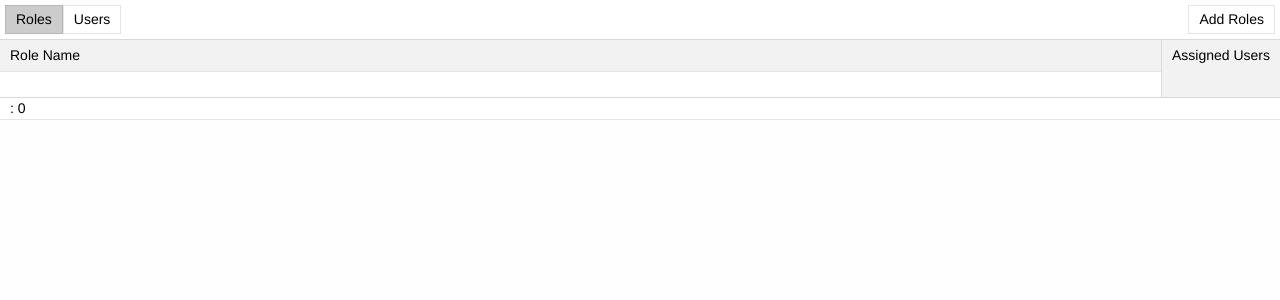
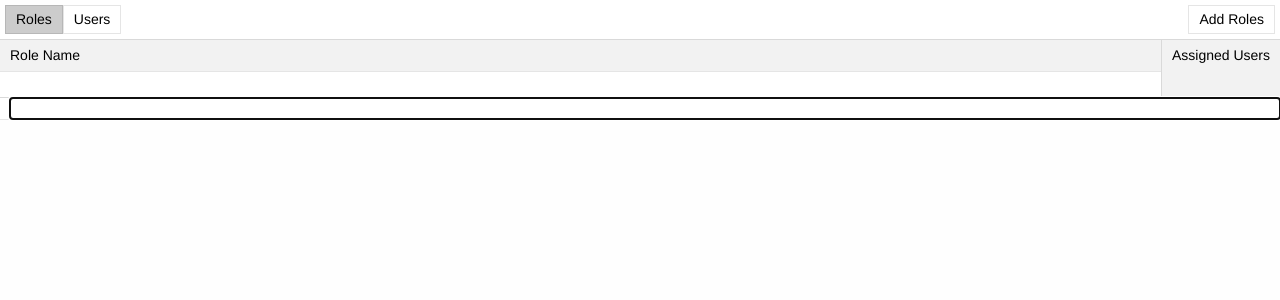
Before and after one commit to arif-rachim/microend, a React (Vite) app in the folder modules/iam/: page / in a window 1280 px wide. Both pictures are taken after a click on the element "Add Roles". Shown: the top 300 px of the page. Built offline with nearby package versions, Linux system fonts and the light colour scheme; what @microend/lib would draw is missing.

Commit message:
Introduce delete and drag and drop

```diff
--- a/modules/iam/src/App.tsx
+++ b/modules/iam/src/App.tsx
@@ -1,9 +1,10 @@
 import {getMicroEnd} from "@microend/lib";
 import {Store, StoreValueRenderer, useStore, useStoreValue} from "./useStore";
 import {AnimatePresence, motion} from "framer-motion";
-import {ReactElement, useEffect, useId, useRef, useState} from "react";
+import {ReactElement, useEffect, useId, useState} from "react";
 import {nanoid} from "nanoid";
 import {db, Role} from "./Database";
+import {AiOutlineDelete} from "react-icons/ai";
 
 const me = getMicroEnd();
 const border = '1px solid rgba(0,0,0,0.1)';
@@ -28,18 +29,6 @@ const getPath = (tree: Tree): string => {
         return getPath(tree.parent) + '/' + tree.id;
     }
     return tree.id;
-}
-
-const getLeaf = (tree: Tree, path: string) => {
-    const segments = path.split('/');
-    let leaf: Tree = tree;
-    for (const segment of segments) {
-        if (segment === '.') {
-            continue;
-        }
-        leaf = leaf.children.find(t => t.id === segment)!;
-    }
-    return leaf;
 }
 
 const constructTree = (roles: Role[]) => {
@@ -97,24 +86,42 @@ const getVal = (val: any, key: string, defaultVal: any): any => {
     }
     return val;
 }
-type RoleLevel = Role & { level: number }
+type RoleLevel = Role & { level: number, children: Tree[] }
 
 function flatTree(tree: Tree[], result: RoleLevel[], level: number) {
     tree.sort((a, b) => a.order - b.order).forEach((leaf: Tree) => {
-        result.push({name: leaf.name, id: leaf.id, parentId: getVal(leaf, 'parent.id', ''), order: leaf.order, level});
+        result.push({name: leaf.name, id: leaf.id, parentId: getVal(leaf, 'parent.id', ''), order: leaf.order, level,children:leaf.children});
         const trees = flatTree(leaf.children, [], level + 1);
         result = result.concat(trees);
     });
     return result;
 }
 
-function RenderTreeNode(props: { role: RoleLevel, onChange: (value: string) => void, $focusedRole: Store<Role | undefined> }) {
-    const {role, onChange, $focusedRole} = props;
-    const [edit, setEdit] = useState<boolean>(false);
+function RenderTreeNode(props: {
+    role: RoleLevel,
+    onChange: (value: string) => void,
+    onDelete: (role: RoleLevel) => void,
+    $focusedRole: Store<Role | undefined>,
+    $rowBeingDragHover: Store<RoleLevel | undefined>,
+    $rowBeingDrag: Store<RoleLevel | undefined>
+}) {
+
+    const {role, onChange, $focusedRole, $rowBeingDragHover, $rowBeingDrag, onDelete} = props;
+    const [edit, setEdit] = useState<boolean>(true);
     const id = useId();
     const isFocused = useStoreValue($focusedRole, param => {
+        return param  && role ? param.id === role.id : false
+    }, []);
+    const isBeingDrag = useStoreValue($rowBeingDrag, param => {
         return param && role ? param.id === role.id : false
     }, [])
+    const isDragHover = useStoreValue($rowBeingDragHover, param => {
+        const rowBeingDrag = $rowBeingDrag.get();
+        if (param && rowBeingDrag && param.id === rowBeingDrag.id) {
+            return false;
+        }
+        return param && role ? param.id === role.id : false
+    }, []);
     useEffect(() => {
         function onClick() {
             if (edit) {
@@ -129,27 +136,60 @@ function RenderTreeNode(props: { role: RoleLevel, onChange: (value: string) => v
             window.removeEventListener('click', onClick);
         }
     }, [edit]);
+
     return <motion.div style={{
-        borderBottom: border,
+        opacity: isBeingDrag ? 0.2 : 1,
         minHeight: 22,
         display: 'flex',
         flexDirection: 'column',
-        paddingLeft: 10 * role.level
+        paddingLeft: 10 * role.level,
+        backgroundColor: isDragHover ? 'yellow' : isFocused ? '#EEEEEE' : '#FFFFFF',
+        borderBottom: border
     }}
-                       initial={{backgroundColor: isFocused ? '#EEEEEE' : '#FFFFFF'}}
-                       animate={{backgroundColor: isFocused ? '#EEEEEE' : '#FFFFFF'}}
                        onDoubleClick={() => {
                            setEdit(true);
-                       }} onClick={(event) => {
-        $focusedRole.set(role);
-        if (edit) {
-            event.stopPropagation();
-            event.preventDefault();
-        }
-    }}>
+                       }}
+                       onClick={(event) => {
+                           $focusedRole.set(role);
+                           if (edit) {
+                               event.stopPropagation();
+                               event.preventDefault();
+                           }
+                       }}
+                       draggable={true}
+                       onDragOver={(event) => {
+                           event.preventDefault();
+                           $rowBeingDragHover.set(role);
+                       }}
+                       onDragLeave={() => {
+                           if ($rowBeingDragHover.get() === role) {
+                               $rowBeingDragHover.set(undefined);
+                           }
+                       }}
+                       onDragEnd={() => {
+                           $rowBeingDragHover.set(undefined);
+                           $rowBeingDrag.set(undefined);
+                       }}
+                       onDragStart={() => {
+                           $rowBeingDrag.set(role)
+                       }}
+    >
         {edit && <input id={id} type="text" defaultValue={role.name} autoFocus={true}
                         style={{border: "none", padding: '3px 5px'}}/>}
-        {!edit && <div>{role.name} : {role.order}</div>}
+        {!edit && <div style={{display: 'flex'}}>{role.name}
+            <div style={{flexGrow: 1}}/>
+            <div style={{
+                cursor: "pointer",
+                display: 'flex',
+                alignItems: 'center',
+                justifyContent: 'center',
+                paddingRight: '10px'
+            }} onClick={async (event) => {
+                event.preventDefault();
+                event.stopPropagation();
+                onDelete(role);
+            }}><AiOutlineDelete style={{fontSize: 18}}/></div>
+        </div>}
     </motion.div>;
 }
 
@@ -166,7 +206,8 @@ function App() {
     const $selectedTab = useStore<'roles' | 'users'>('roles');
     const $showPanel = useStore<ReactElement | undefined>(undefined);
     const $roles = useStore<RoleLevel[]>([]);
-    const movingRow = useRef<RoleLevel[]>([]);
+    const $rowBeingDragHover = useStore<RoleLevel | undefined>(undefined);
+    const $rowBeingDrag = useStore<RoleLevel | undefined>(undefined);
     const $rolesTree = useStore<Tree>({
         parent: undefined,
         name: rootRole.name,
@@ -174,6 +215,7 @@ function App() {
         children: [],
         order: 1
     });
+
     const $focusedRole = useStore<Role | undefined>(undefined);
     useEffect(() => {
         refreshTable($rolesTree, $roles).then()
@@ -230,7 +272,16 @@ function App() {
                                                    await renameRole(role.id, value);
                                                    await refreshTable($rolesTree, $roles);
                                                }}
-                                               $focusedRole={$focusedRole}/>
+                                               onDelete={async (role: RoleLevel) => {
+                                                   $focusedRole.set(undefined);
+                                                   await deleteRoles([role]);
+                                                   await refreshTable($rolesTree, $roles);
+                                               }}
+                                               $focusedRole={$focusedRole}
+                                               $rowBeingDragHover={$rowBeingDragHover}
+                                               $rowBeingDrag={$rowBeingDrag}
+
+                        />
                     })}
                 </div>
             }}/>
@@ -291,4 +342,11 @@ async function renameRole(id: string, name: string) {
     await db.roles.update(id, {name})
 }
 
+async function deleteRoles(role:{id:string,children:any[]}[]) {
+    for (const roleElement of role) {
+        await deleteRoles(roleElement.children);
+        await db.roles.delete(roleElement.id);
+    }
+}
+
 export default App
```
